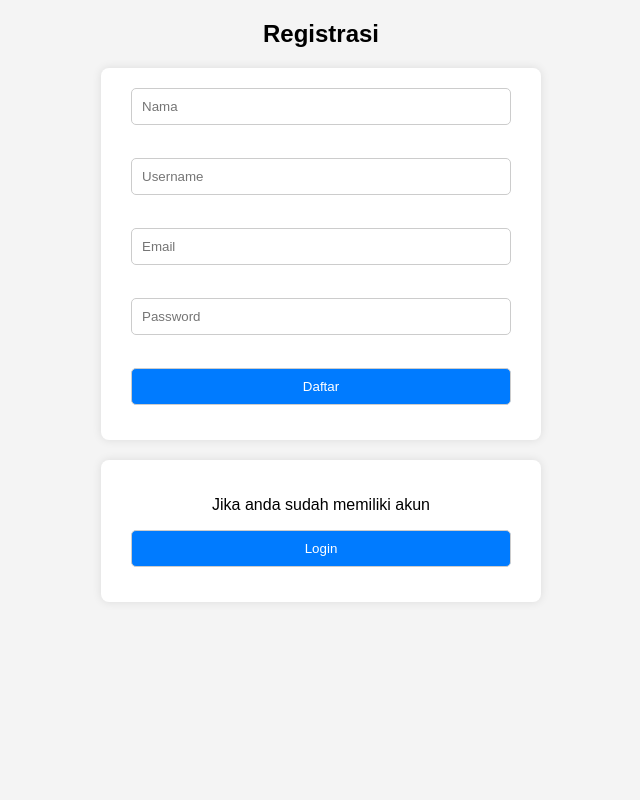
After one commit to CarroVeloce/UAS_PWL, a PHP site: page /Regis.php in a window 1280 px wide. The commit adds this page. Shown: the whole page, without its empty margins (319-959 px from the left). Run offline with PHP 8.4, Linux system fonts and the light colour scheme.

Commit message:
tambah css

```diff
--- /dev/null
+++ b/Regis.php
@@ -0,0 +1,146 @@
+<html>
+<head>
+    <title>Registrasi</title>
+    <style>
+        body {
+            font-family: Arial, sans-serif;
+            margin: 0;
+            padding: 20px;
+            background-color: #f4f4f4;
+        }
+
+        form {
+            max-width: 400px;
+            margin: 0 auto;
+            background: #fff;
+            padding: 20px;
+            border-radius: 8px;
+            box-shadow: 0 0 10px rgba(0, 0, 0, 0.1);
+            text-align: center;
+        }
+        .box{
+            max-width: 400px;
+            margin: 0 auto;
+            background: #fff;
+            padding: 20px;
+            margin-top: 20px;
+            border-radius: 8px;
+            box-shadow: 0 0 10px rgba(0, 0, 0, 0.1);
+            text-align: center;
+        }
+
+        h2 {
+            text-align: center;
+        }
+
+        input[type="text"],
+        input[type="email"],
+        input[type="password"],
+        input[type="submit"] {
+            width: calc(100% - 20px);
+            padding: 10px;
+            margin-bottom: 15px;
+            border-radius: 5px;
+            border: 1px solid #ccc;
+        }
+
+        input[type="submit"] {
+            background-color:#007bff;
+            color: #fff;
+            cursor: pointer;
+        }
+
+        input[type="submit"]:hover {
+            background-color:  #0056b3;
+        }
+        button{
+            width: calc(100% - 20px);
+            padding: 10px;
+            margin-bottom: 15px;
+            border-radius: 5px;
+            border: 1px solid #ccc;
+            background-color: #007bff;
+            color: #fff;
+            cursor: pointer;
+        }
+
+        button:hover{
+            background-color: #0056b3;
+        }
+        .error-message,
+        .success-message {
+            text-align: center;
+            margin-top: 10px;
+            padding: 5px;
+        }
+
+        .success-message {
+            color: green;
+        }
+
+        .error-message {
+            color: red;
+        }
+
+
+        .message-container {
+            display: flex;
+            justify-content: center;
+            align-items: center;
+            height: 100vh;
+            flex-direction: column;
+        }
+    </style>
+<body>
+    <h2>Registrasi</h2>
+    <form method="post">
+        <input type="text" name="nama" placeholder="Nama"><br><br>
+        <input type="text" name="username" placeholder="Username"><br><br>
+        <input type="email" name="email" placeholder="Email"><br><br>
+        <input type="password" name="password" placeholder="Password"><br><br>
+        <input type="submit" value="Daftar">
+    </form>
+
+    <div class="box">
+        <p>Jika anda sudah memiliki akun</p>
+        <a href="login.php"><button>Login</button></a>
+    </div>
+
+    <?php
+    if ($_SERVER["REQUEST_METHOD"] == "POST") {
+        $host = "localhost";
+        $username = "root";
+        $password = "";
+        $database = "uas_pwl";
+
+        $conn = mysqli_connect($host, $username, $password, $database);
+
+        if (!$conn) {
+            die("Koneksi gagal: " . mysqli_connect_error());
+        }
+        $nama = $_POST['nama'] ?? '';
+        $username = $_POST['username'] ?? '';
+        $email = $_POST['email'] ?? '';
+        $password = $_POST['password'] ?? '';
+
+        if (!empty($nama) && !empty($username) && !empty($email) && !empty($password)) {
+            $sql = "INSERT INTO user (nama, username, email, password) VALUES ('$nama', '$username', '$email', '$password')";
+
+            if ($conn->query($sql) === TRUE) {
+                echo "<div class='success-message'>Registrasi berhasil</div>";
+            } else {
+                if (strpos($conn->error, "Duplicate entry") !== false) {
+                    echo "<div class='error-message'>Username atau Email sudah terdaftar</div>";
+                } else {
+                    echo "Error: " . $sql . "<br>" . $conn->error;
+                }
+            }
+        } else {
+            echo "<div class='error-message'>Semua field harus diisi</div>";
+        }
+
+        $conn->close();
+    }
+    ?>
+</body>
+</html>
```
Also changed, not shown: capcay.php (added, +29 -0 lines), index.html (+15 -0 lines), login.php (added, +148 -0 lines), master_barang.php (+20 -2 lines).
